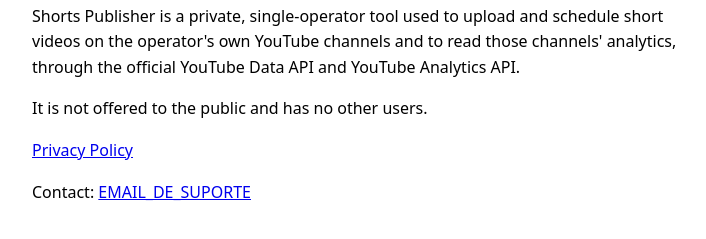
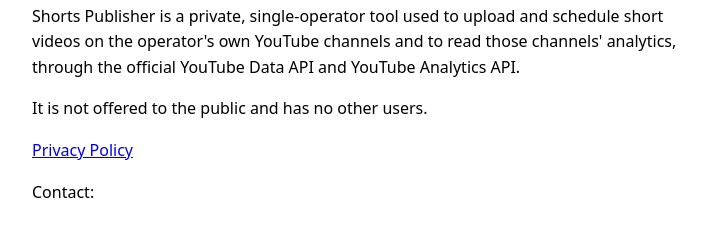
Before and after one commit to kopshorts82-code/kopshorts.github.io, a plain HTML site: page index.html in a window 1280 px wide. Shown: the part 109-348 px from the top of the page, without its empty margins (268-974 px from the left). Drawn offline with Linux system fonts and the light colour scheme.

Commit message:
Add files via upload

```diff
--- a/index.html
+++ b/index.html
@@ -13,6 +13,6 @@
 and YouTube Analytics API.</p>
 <p>It is not offered to the public and has no other users.</p>
 <p><a href="privacy.html">Privacy Policy</a></p>
-<p>Contact: <a href="mailto:EMAIL_DE_SUPORTE">EMAIL_DE_SUPORTE</a></p>
+<p>Contact: <a href="mailto:kopshorts82@gmail.com</a></p>
 </body>
 </html>
```
